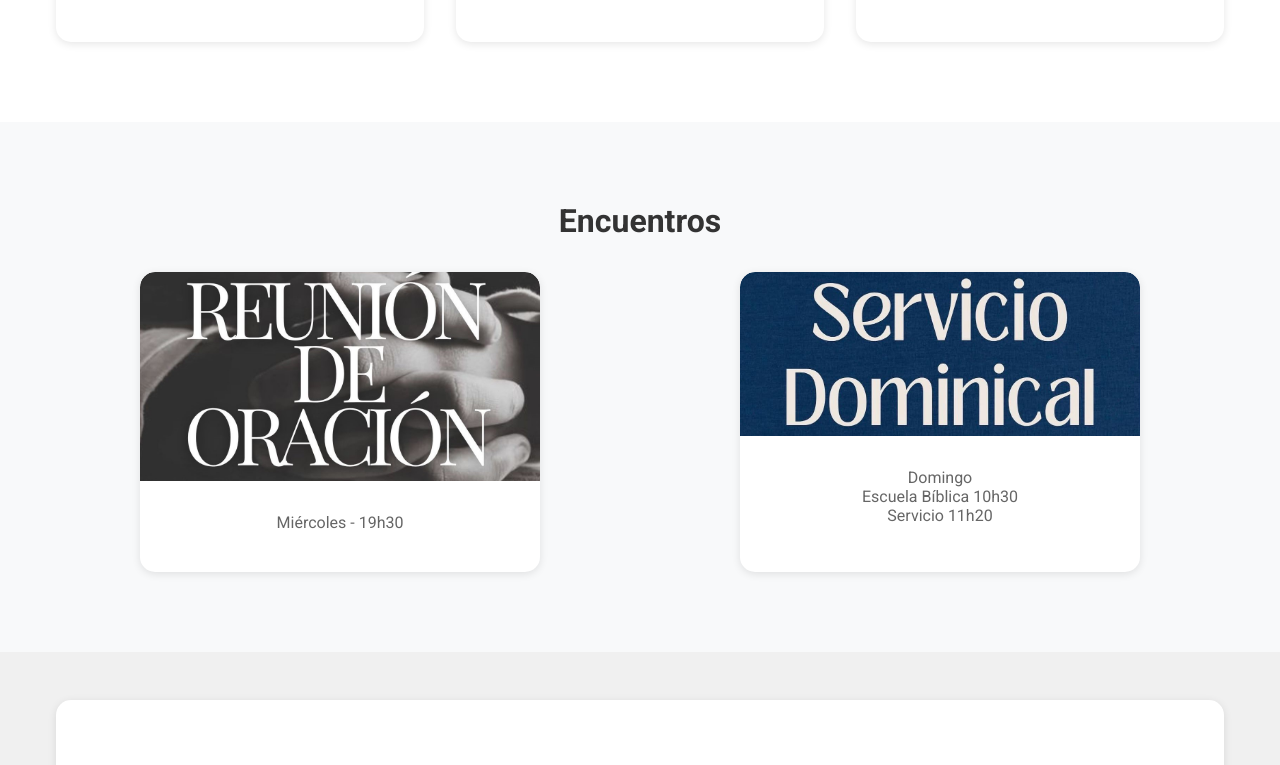
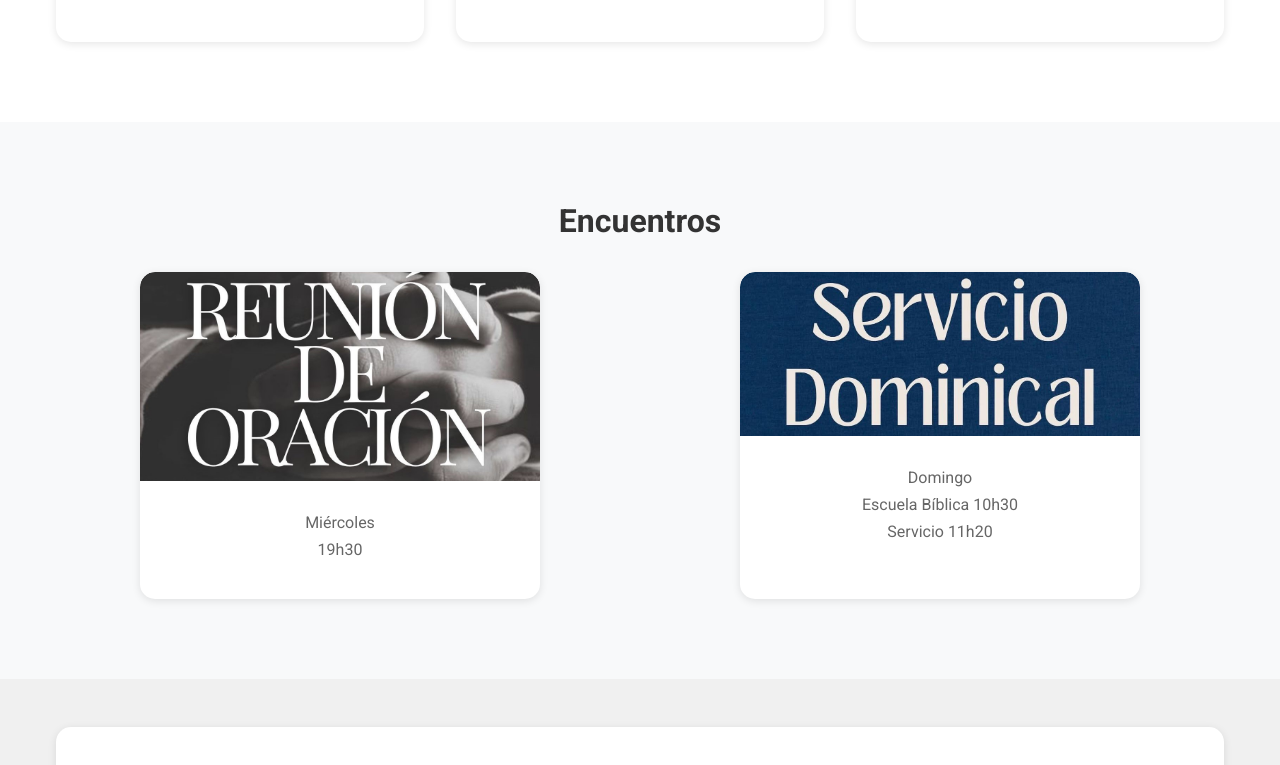
Before and after one commit to barbarapalmamena/Tupahue, a Next.js app: page / in a window 1280 px wide. Shown: the part 1562-2327 px from the top of the page. Built offline with nearby package versions, Linux system fonts and the light colour scheme; no server answers; the database is empty.

Commit message:
Applied exact HomeClient snippet as requested (static version).

```diff
--- a/app/HomeClient.js
+++ b/app/HomeClient.js
@@ -6,24 +6,15 @@ import Image from "next/image";
 import Navbar from "./components/Navbar";
 import Footer from "./components/Footer";
 import styles from "./page.module.css";
-import { getCurrentUser, signOut, supabase } from '@/lib/supabase';
+import { getCurrentUser, signOut } from '@/lib/supabase';
 
 export default function HomeClient() {
     const router = useRouter();
     const [user, setUser] = useState(null);
-    const [config, setConfig] = useState({});
 
     useEffect(() => {
         loadUser();
-        fetchConfig();
     }, []);
-
-    const fetchConfig = async () => {
-        const { data } = await supabase.from('configuracion').select('*');
-        const configMap = {};
-        data?.forEach(item => { configMap[item.clave] = item.valor; });
-        setConfig(configMap);
-    };
 
     const loadUser = async () => {
         const currentUser = await getCurrentUser();
@@ -47,8 +38,10 @@ export default function HomeClient() {
                 style={{ backgroundImage: "url('/img/inicio.jpg')" }}
             >
                 <div>
-                    <h1 className={styles.heroTitle} style={{ whiteSpace: 'pre-line' }}>
-                        {config.inicio_hero_titulo || 'BIENVENIDOS\nIGLESIA TUPAHUE\nREFORMADA'}
+                    <h1 className={styles.heroTitle}>
+                        BIENVENIDOS<br />
+                        IGLESIA TUPAHUE<br />
+                        REFORMADA
                     </h1>
                 </div>
             </section>
@@ -57,7 +50,9 @@ export default function HomeClient() {
             <section className={`${styles.misionVision} ${styles.bgBlue}`}>
                 <div className={styles.container}>
                     <h2 className={styles.misionText}>
-                        {config.inicio_mision_resumen || 'Somos una iglesia formada por personas que expresan la misma fe, reciben el mismo Señor, creen en su nombre y fueron llamados a ser parte de una nueva familia donde están todos aquellos que hacen la voluntad del Padre.'}
+                        Somos una iglesia formada por personas que expresan la misma fe, reciben el mismo Señor,
+                        creen en su nombre y fueron llamados a ser parte de una nueva familia donde están todos
+                        aquellos que hacen la voluntad del Padre.
                     </h2>
                 </div>
             </section>
@@ -71,7 +66,7 @@ export default function HomeClient() {
                         <div className={styles.videoCard}>
                             <div className={styles.videoContainer}>
                                 <iframe
-                                    src={config.video_dominical || "https://www.youtube.com/embed/videoseries?list=PLmShX6jrCSweWQtT-WZp5OwIjjP_hFKh6"}
+                                    src="https://www.youtube.com/embed/videoseries?list=PLmShX6jrCSweWQtT-WZp5OwIjjP_hFKh6"
                                     allowFullScreen
                                     title="Servicio Dominical"
                                 />
@@ -85,7 +80,7 @@ export default function HomeClient() {
                         <div className={styles.videoCard}>
                             <div className={styles.videoContainer}>
                                 <iframe
-                                    src={config.video_credo || "https://www.youtube.com/embed/jMQa-1Gk3a4?si=EN8szu3jncPMrSAL"}
+                                    src="https://www.youtube.com/embed/jMQa-1Gk3a4?si=EN8szu3jncPMrSAL"
                                     allowFullScreen
                                     title="El credo"
                                 />
@@ -99,7 +94,7 @@ export default function HomeClient() {
                         <div className={styles.videoCard}>
                             <div className={styles.videoContainer}>
                                 <iframe
-                                    src={config.video_estudio || "https://www.youtube.com/embed/videoseries?list=PLmShX6jrCSwcOTbXLuwmtWHJdXPLnXI_k"}
+                                    src="https://www.youtube.com/embed/videoseries?list=PLmShX6jrCSwcOTbXLuwmtWHJdXPLnXI_k"
                                     allowFullScreen
                                     title="Estudio Bíblico"
                                 />
@@ -128,8 +123,9 @@ export default function HomeClient() {
                                     className={styles.encuentroImage}
                                 />
                             </div>
-                            <div className={styles.cardBody} style={{ whiteSpace: 'pre-line' }}>
-                                <p className={styles.cardText}>{config.horario_miercoles || 'Miércoles - 19h30'}</p>
+                            <div className={styles.cardBody}>
+                                <p className={styles.cardText}>Miércoles</p>
+                                <p className={styles.cardText}>19h30</p>
                             </div>
                         </div>
 
@@ -144,8 +140,10 @@ export default function HomeClient() {
                                     className={styles.encuentroImage}
                                 />
                             </div>
-                            <div className={styles.cardBody} style={{ whiteSpace: 'pre-line' }}>
-                                <p className={styles.cardText}>{config.horario_domingo || 'Domingo\nEscuela Bíblica 10h30\nServicio 11h20'}</p>
+                            <div className={styles.cardBody}>
+                                <p className={styles.cardText}>Domingo</p>
+                                <p className={styles.cardText}>Escuela Bíblica 10h30</p>
+                                <p className={styles.cardText}>Servicio 11h20</p>
                             </div>
                         </div>
                     </div>
```
